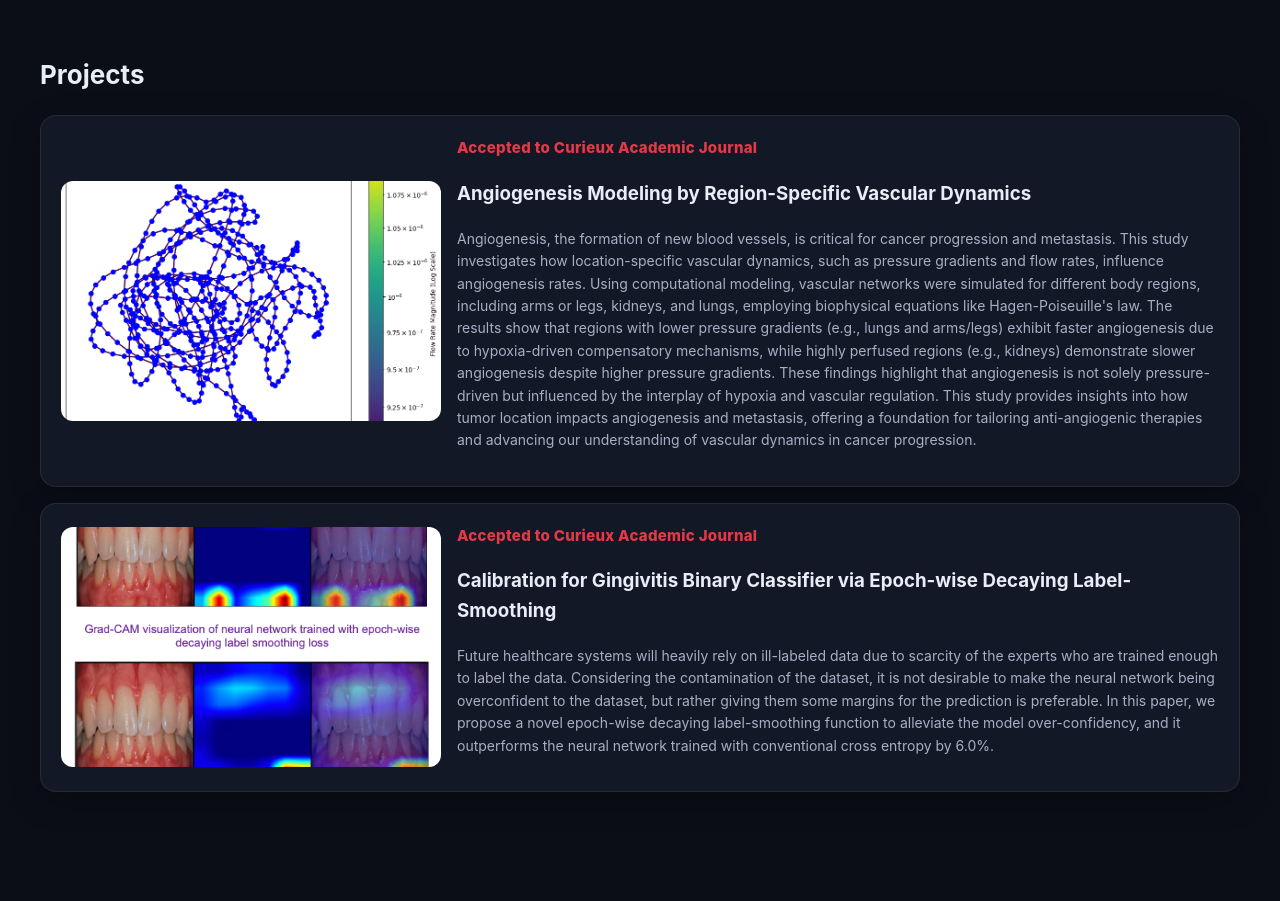
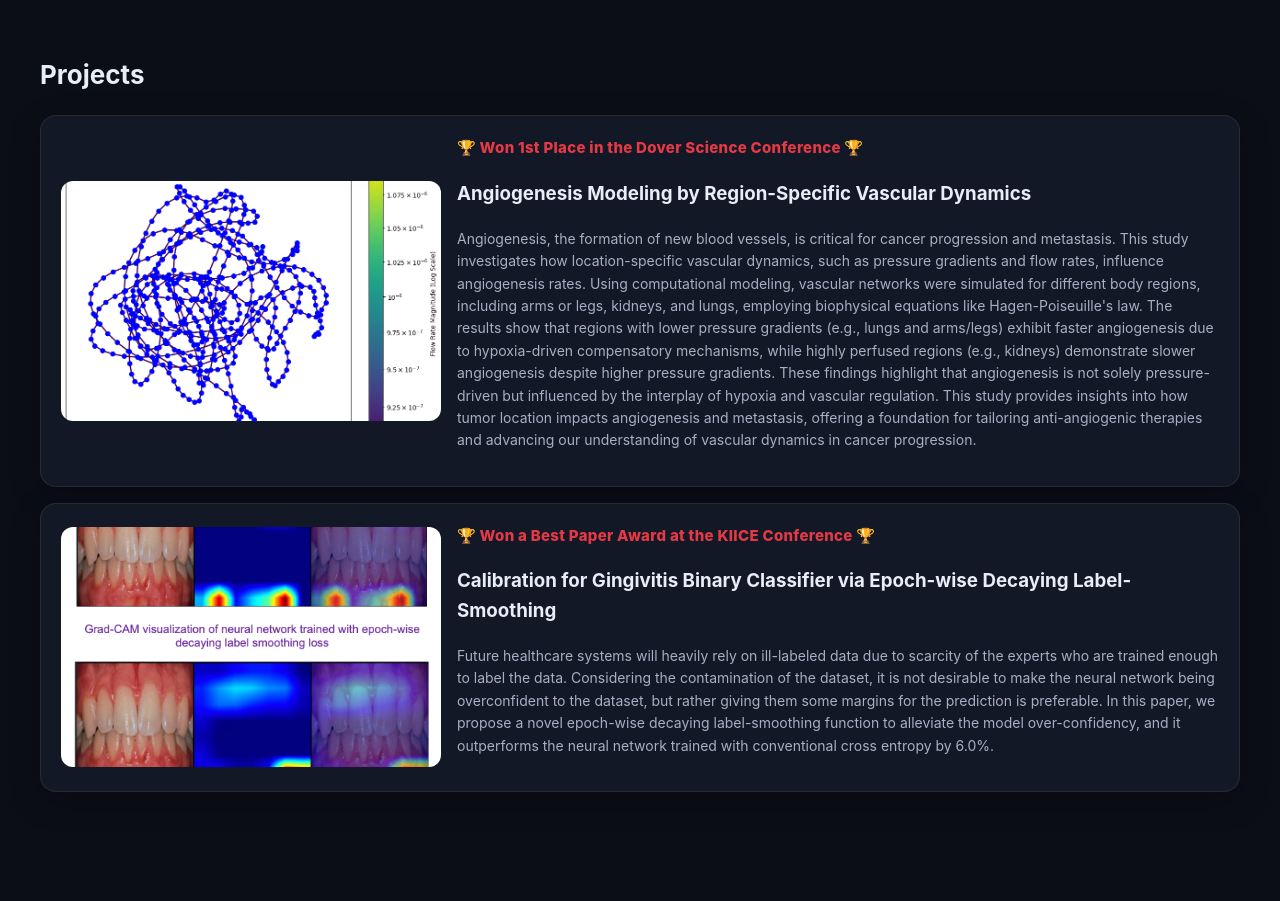
Before and after one commit to jihwan1008/minervaprep, a plain HTML site: page index.html in a window 1280 px wide. Shown: the part 2400-3301 px from the top of the page. Drawn offline with Linux system fonts and the light colour scheme.

Commit message:
add where the proejcts were presented

```diff
--- a/index.html
+++ b/index.html
@@ -305,7 +305,7 @@
         <article class="card card-pad media">
           <img src="assets/vascular.png" alt="Vascular Network" />
           <div>
-            <span class="accepted-tag">Accepted to Curieux Academic Journal</span>
+            <span class="accepted-tag">🏆 Won 1st Place in the Dover Science Conference 🏆</span>
             <h3>Angiogenesis Modeling by Region-Specific Vascular Dynamics</h3>
             <p class="abstract">Angiogenesis, the formation of new blood vessels, is critical for cancer progression and metastasis. This study investigates how location-specific vascular dynamics, such as pressure gradients and flow rates, influence angiogenesis rates. Using computational modeling, vascular networks were simulated for different body regions, including arms or legs, kidneys, and lungs, employing biophysical equations like Hagen-Poiseuille's law. The results show that regions with lower pressure gradients (e.g., lungs and arms/legs) exhibit faster angiogenesis due to hypoxia-driven compensatory mechanisms, while highly perfused regions (e.g., kidneys) demonstrate slower angiogenesis despite higher pressure gradients. These findings highlight that angiogenesis is not solely pressure-driven but influenced by the interplay of hypoxia and vascular regulation. This study provides insights into how tumor location impacts angiogenesis and metastasis, offering a foundation for tailoring anti-angiogenic therapies and advancing our understanding of vascular dynamics in cancer progression.</p>
           </div>
@@ -313,7 +313,7 @@
         <article class="card card-pad media">
           <img src="assets/gingivitis.png" alt="Gingivitis" />
           <div>
-            <span class="accepted-tag">Accepted to Curieux Academic Journal</span>
+            <span class="accepted-tag">🏆 Won a Best Paper Award at the KIICE Conference 🏆</span>
             <h3>Calibration for Gingivitis Binary Classifier via Epoch-wise Decaying Label-Smoothing </h3>
             <p class="abstract">Future healthcare systems will heavily rely on ill-labeled data due to scarcity of the experts who are trained enough to label the data. Considering the contamination of the dataset, it is not desirable to make the neural network being overconfident to the dataset, but rather giving them some margins for the prediction is preferable. In this paper, we propose a novel epoch-wise decaying label-smoothing function to alleviate the model over-confidency, and it outperforms the neural network trained with conventional cross entropy by 6.0%.</p>
           </div>
```
